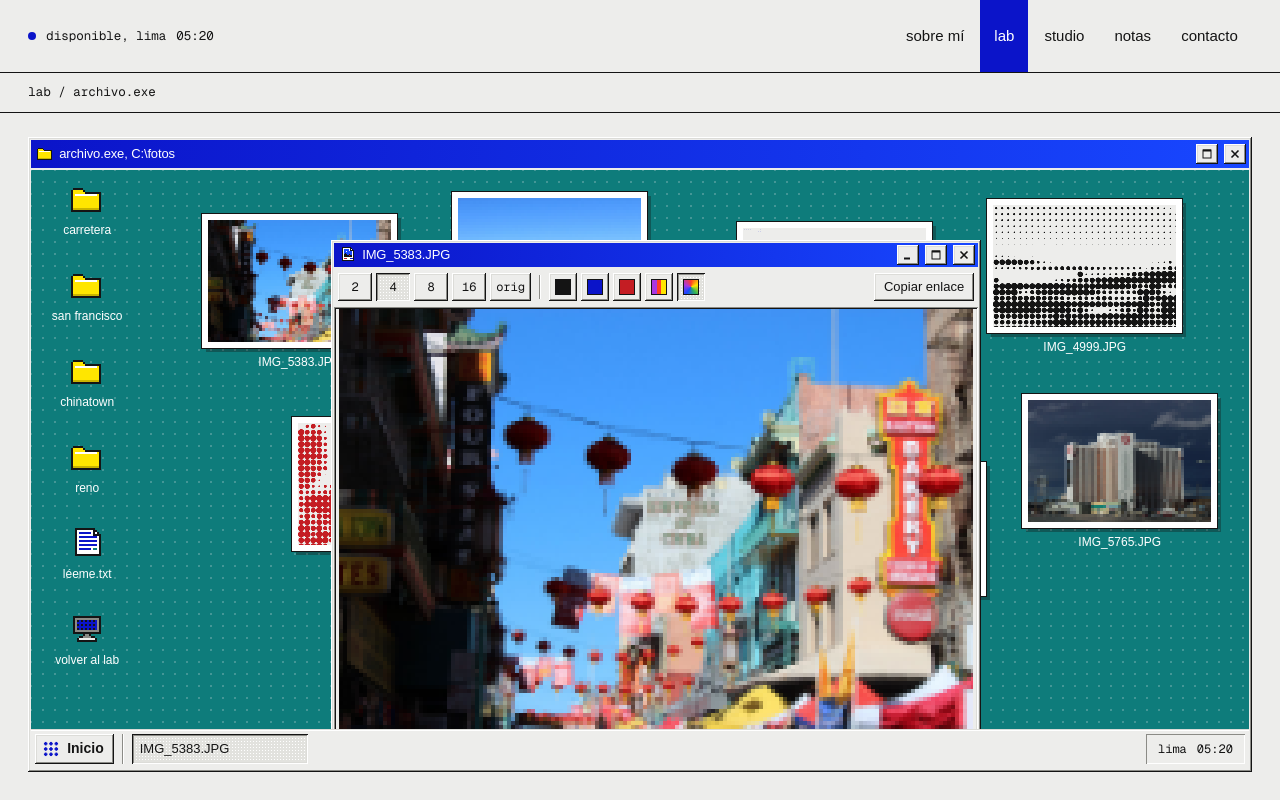
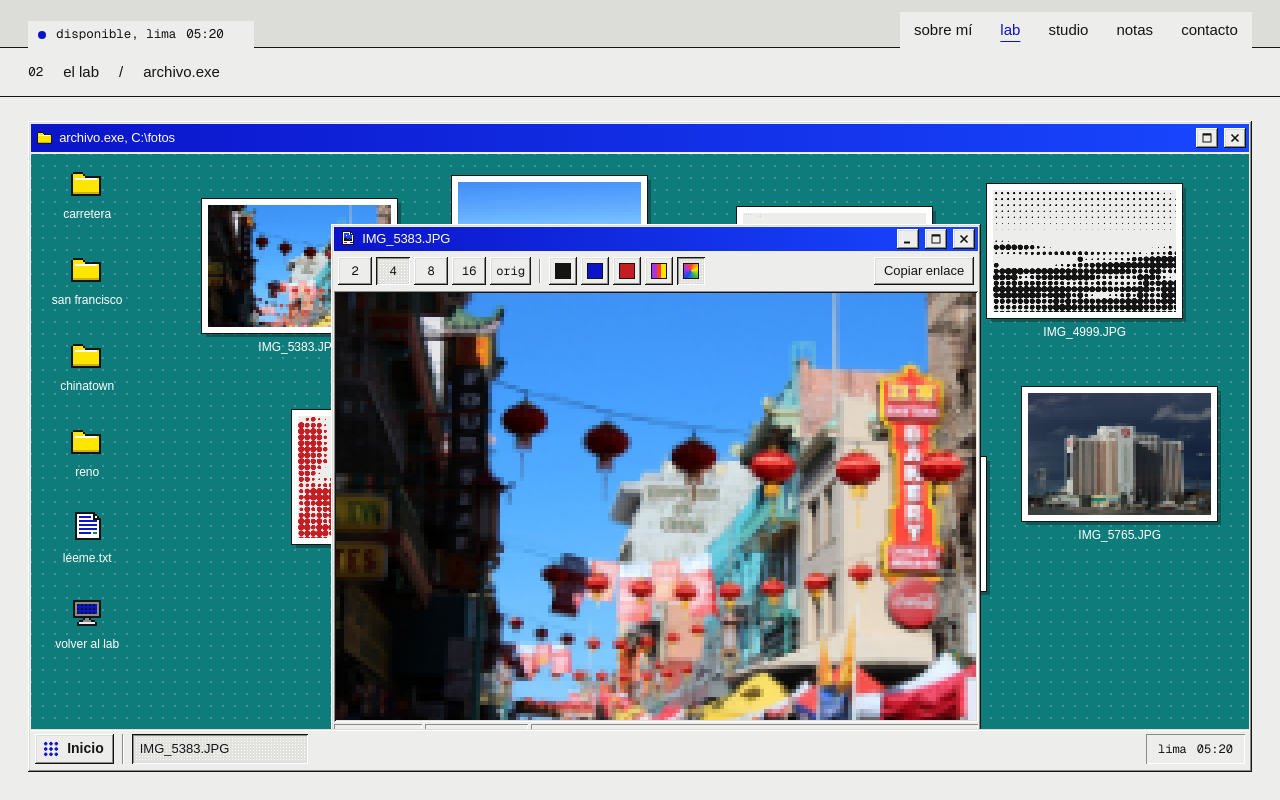
Before and after one commit to yuangtong/yuangtong.github.io, a Next.js app: page /lab/archivo in a window 1280 px wide. Built offline with nearby package versions, Linux system fonts and the light colour scheme; a web font is replaced by a local one.

Commit message:
Give the section pages the landing's header
Status and navigation sit on the rule, and the section's numbered strip
sits below it with the crumb for a sub-level.

Agent: UI
Co-Authored-By: Claude Opus 5.5 <noreply@anthropic.com>
Claude-Session: https://claude.ai/code/session_01TD1WqbuteY6fYYjEXM8cFV

```diff
--- a/src/app/(secciones)/layout.tsx
+++ b/src/app/(secciones)/layout.tsx
@@ -1,11 +1,22 @@
 import { getContactPage, getHomePage, getSettings } from '@/content';
 import { SiteHeader } from '@/components/SiteHeader';
 
+const pad = (n: number) => String(n).padStart(2, '0');
+
 export default async function SectionsLayout({ children }: { children: React.ReactNode }) {
   const [settings, home, contact] = await Promise.all([getSettings(), getHomePage(), getContactPage()]);
+  const label = (href: string, fallback: string) => settings.nav.find((l) => l.href === href)?.label ?? fallback;
+  // numbered as the landing's sheets: 01 jugar, 02 lab, 03 notas, 04 studio, 05 contacto
+  const { lab, notes, studio } = home.sheets;
+  const strips = [
+    { href: lab.href, title: lab.title },
+    { href: notes.href, title: notes.title },
+    { href: studio.href, title: studio.title },
+    { href: home.sheets.contact.href, title: label(home.sheets.contact.href, contact.title) },
+  ].map((s, i) => ({ ...s, n: pad(i + 2) }));
   return (
     <div className="section-shell">
-      <SiteHeader nav={settings.nav} links={contact.links} ui={settings.ui} name={home.intro.name} nameZh={home.intro.nameZh} availability={home.intro.availability} crumbs={settings.crumbs} />
+      <SiteHeader nav={settings.nav} links={contact.links} ui={settings.ui} name={home.intro.name} nameZh={home.intro.nameZh} availability={home.intro.availability} crumbs={settings.crumbs} strips={strips} />
       {children}
     </div>
   );
--- a/src/app/globals.css
+++ b/src/app/globals.css
@@ -187,15 +187,19 @@ img, canvas { display: block; }
 .dot { display: inline-block; width: 8px; height: 8px; border-radius: 4px; background: var(--signal); }
 .section-shell { min-height: 100vh; min-height: 100svh; display: flex; flex-direction: column; }
 .site-header { position: sticky; top: 0; z-index: 10; background: var(--paper); border-bottom: 1px solid var(--ink); }
-.site-header__bar { height: 72px; padding: 0 var(--gutter); display: flex; align-items: center; justify-content: space-between; gap: var(--s-6); font-size: var(--t-small); }
-.site-header__status { display: flex; align-items: center; gap: 10px; min-height: 44px; font-family: var(--font-mono); font-size: var(--t-label); text-decoration: none; white-space: nowrap; }
-.site-header__nav { display: flex; align-items: stretch; gap: 2px; align-self: stretch; }
-.tab { display: flex; align-items: center; padding: 0 14px; text-decoration: none; }
-.tab:hover { background: var(--paper-2); color: var(--ink); }
-.tab[aria-current='page'] { background: var(--signal); color: var(--on-signal); }
-.site-header__menu { display: none; align-items: center; min-height: 44px; padding: 0 12px; border: 0; border-radius: 0; background: transparent; color: var(--ink); font: inherit; font-size: var(--t-small); cursor: pointer; }
-.crumb { padding: 10px var(--gutter); border-top: 1px solid var(--ink); font-family: var(--font-mono); font-size: var(--t-label); }
-.crumb a { text-decoration: none; }
+/* the same bar as the landing (G7.4): status and navigation sit on the rule */
+.site-header__bar { position: relative; height: 48px; padding: 0 var(--gutter); display: flex; align-items: flex-end; justify-content: space-between; gap: var(--s-6); font-size: var(--t-small); background: var(--paper-2); border-bottom: 1px solid var(--ink); }
+.site-header__status { display: flex; align-items: center; gap: 10px; height: 27px; margin-bottom: -1px; padding: 0 10px; background: var(--paper); font-family: var(--font-mono); font-size: var(--t-label); text-decoration: none; white-space: nowrap; }
+.site-header__nav { display: flex; align-items: center; gap: 28px; height: 36px; margin-bottom: -1px; padding: 0 14px; background: var(--paper); }
+.site-header__link { padding: 8px 0; text-decoration: none; }
+.site-header__link:hover, .site-header__link[aria-current='page'] { color: var(--signal); }
+.site-header__link[aria-current='page'] { text-decoration: underline; text-underline-offset: 6px; text-decoration-thickness: 1px; }
+.site-header__strip { height: 48px; padding: 0 var(--gutter); display: flex; align-items: center; gap: 20px; font-size: var(--t-small); }
+.site-header__strip .label { color: var(--ink); }
+.site-header__strip a { text-decoration: none; }
+.site-header__strip a:hover { color: var(--signal); }
+.site-header__sub { display: flex; gap: 20px; }
+.site-header__menu { display: none; align-items: center; height: 36px; margin-bottom: -1px; padding: 0 12px; border: 0; border-radius: 0; background: var(--paper); color: var(--ink); font: inherit; font-size: var(--t-small); cursor: pointer; }
 .menu__nav a[aria-current='page'] { margin: 0 -16px; padding: 10px 16px; background: var(--signal); color: var(--on-signal); }
 
 .section { flex: 1; padding: var(--s-8) var(--gutter) var(--s-7); display: flex; flex-direction: column; gap: var(--s-6); }
@@ -213,7 +217,6 @@ img, canvas { display: block; }
   .section .notes__grid { grid-template-columns: repeat(2, minmax(0, 1fr)); }
 }
 @media (max-width: 760px) {
-  .site-header__bar { height: 56px; }
   .site-header__nav { display: none; }
   .site-header__menu { display: flex; }
   .section { padding: var(--s-6) var(--gutter) var(--s-7); }
--- a/src/components/Landing.tsx
+++ b/src/components/Landing.tsx
@@ -241,7 +241,7 @@ export function Landing({ page, nav, links, ui, glyphFamily }: Props) {
             {mobile ? (
               <button type="button" className="stage__index" aria-haspopup="dialog" aria-expanded={menuOpen} onClick={() => go(() => setMenuOpen(true))}>{ui.menuLabel}</button>
             ) : (
-              <nav aria-label="Principal" className="stage__nav">
+              <nav aria-label={ui.navLabel} className="stage__nav">
                 {nav.map((l) => <a key={l.href} href={l.href} onClick={(e) => navigate(l.href, e)}>{l.label}</a>)}
               </nav>
             )}
--- a/src/components/SiteHeader.tsx
+++ b/src/components/SiteHeader.tsx
@@ -12,18 +12,23 @@ type Props = {
   name: string; nameZh: string; availability: string;
   /** Crumbs for sub-levels, keyed by path, for example "lab / archivo.exe". */
   crumbs?: Settings['crumbs'];
+  /** The folded strip of each section, numbered as on the landing ("02 el lab"). */
+  strips: { href: string; n: string; title: string }[];
 };
 
 /**
- * Header for the section pages: the navigation from the design canvas, with
- * one active tab. Tabs do not pile up; a crumb appears only for a sub-level.
+ * Header for the section pages, the same as the landing's (G7.4): the status
+ * and the navigation sit on the rule, and below it the section's folded strip,
+ * numbered as on the landing, with the crumb for a sub-level.
  */
-export function SiteHeader({ nav, links, ui, name, nameZh, availability, crumbs }: Props) {
+export function SiteHeader({ nav, links, ui, name, nameZh, availability, crumbs, strips }: Props) {
   const pathname = usePathname();
   const crumb = crumbs?.[pathname];
   const go = useCarcoma();
   const [open, setOpen] = useState(false);
   const active = (href: string) => href !== '/#jugar' && (pathname === href || pathname.startsWith(href + '/'));
+  const strip = strips.find((s) => active(s.href));
+  const sub = crumb && crumb.length > 1 ? crumb.slice(1) : [];
   return (
     <header className="site-header">
       <div className="site-header__bar">
@@ -32,15 +37,17 @@ export function SiteHeader({ nav, links, ui, name, nameZh, availability, crumbs
           {availability} <LimaClock />
           <span aria-hidden="true" className="cursor" />
         </CarcomaLink>
-        <nav aria-label="Principal" className="site-header__nav">
-          {nav.map((l) => <CarcomaLink key={l.href} href={l.href} className="tab" aria-current={active(l.href) ? 'page' : undefined}>{l.label}</CarcomaLink>)}
+        <nav aria-label={ui.navLabel} className="site-header__nav">
+          {nav.map((l) => <CarcomaLink key={l.href} href={l.href} className="site-header__link" aria-current={active(l.href) ? 'page' : undefined}>{l.label}</CarcomaLink>)}
         </nav>
         <button type="button" className="site-header__menu" aria-haspopup="dialog" aria-expanded={open} onClick={() => go(() => setOpen(true))}>{ui.menuLabel}</button>
       </div>
-      {crumb && crumb.length > 1 && (
-        <nav aria-label="Miga" className="crumb">
-          {crumb.map((c, i) => (
-            <span key={c.href}>{i > 0 && <span aria-hidden="true"> / </span>}{i < crumb.length - 1 ? <CarcomaLink href={c.href}>{c.label}</CarcomaLink> : <span aria-current="page">{c.label}</span>}</span>
+      {strip && (
+        <nav aria-label={ui.crumbLabel} className="site-header__strip">
+          <span className="label">{strip.n}</span>
+          {sub.length ? <CarcomaLink href={strip.href}>{strip.title}</CarcomaLink> : <span aria-current="page">{strip.title}</span>}
+          {sub.map((c, i) => (
+            <span key={c.href} className="site-header__sub"><span aria-hidden="true">/</span>{i < sub.length - 1 ? <CarcomaLink href={c.href}>{c.label}</CarcomaLink> : <span aria-current="page">{c.label}</span>}</span>
           ))}
         </nav>
       )}
--- a/src/content/fixtures/settings.ts
+++ b/src/content/fixtures/settings.ts
@@ -25,6 +25,8 @@ export const settings: Settings = {
     frameCounter: 'cuadro',
     readNoteLabel: 'leer la nota',
     enterLabel: 'entrar',
+    navLabel: 'Principal',
+    crumbLabel: 'Sección',
   },
   crumbs: {
     '/lab/archivo': [
--- a/src/content/types.ts
+++ b/src/content/types.ts
@@ -83,6 +83,8 @@ export type Settings = {
     frameCounter: string;
     readNoteLabel: string;
     enterLabel: string;
+    navLabel: string;
+    crumbLabel: string;
   };
   /** Crumbs for sub-levels, keyed by path. */
   crumbs: Record<string, Link[]>;
```
Also changed, not shown: 1 other file (tests, documents, lock files or other folders).
